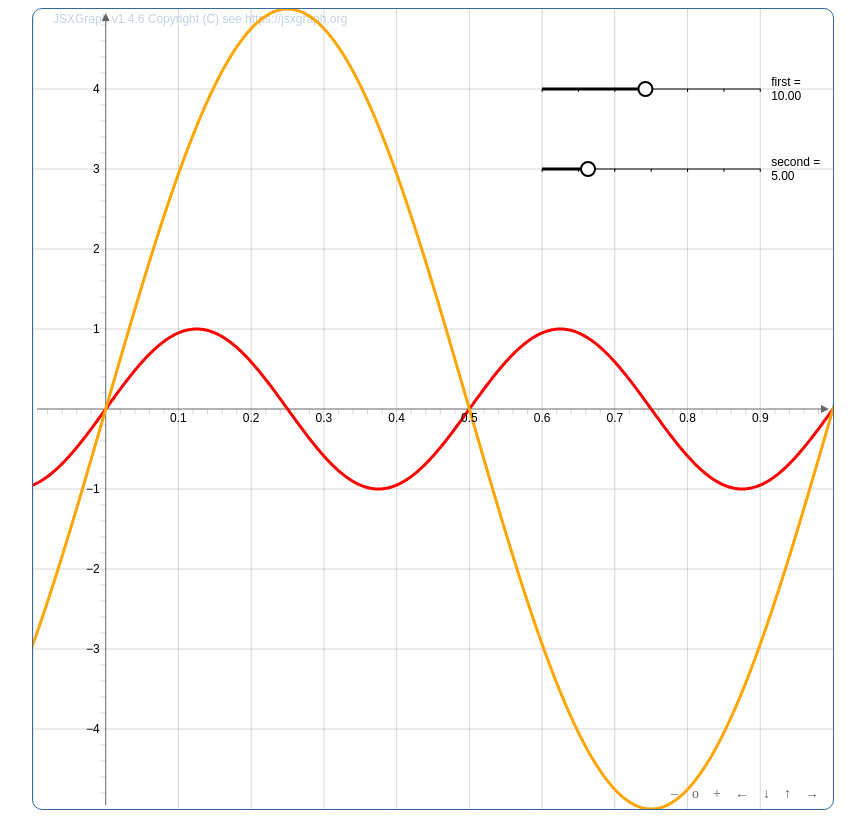
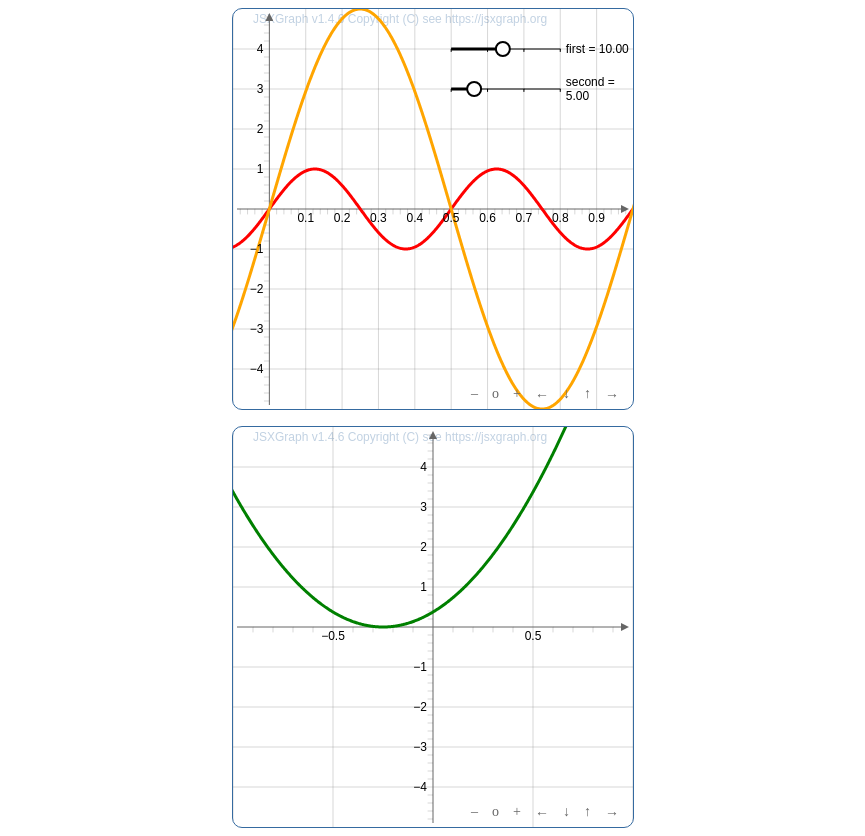
Before and after one commit to luphord/interactive-plots, a plain HTML site: page index.html in a window 1280 px wide. Shown: the whole page, without its empty margins (207-1072 px from the left). Drawn offline with Linux system fonts and the light colour scheme.

Commit message:
add second chart with quadratic function from previous example

```diff
--- a/index.html
+++ b/index.html
@@ -10,14 +10,23 @@
   </head>
   <body>
 
-  <div id="jxgbox" class="jxgbox" style="max-width:800px; margin: auto; aspect-ratio: 1/1;"></div>
+  <div id="jxgbox" class="jxgbox" style="max-width:400px; margin: auto; aspect-ratio: 1/1;"></div>
+  <div id="jxgbox2" class="jxgbox" style="max-width:400px; margin: auto; margin-top: 1em; aspect-ratio: 1/1;"></div>
+
 
   <script>
     var board = JXG.JSXGraph.initBoard('jxgbox', {boundingbox: [-0.1, 5, 1, -5], axis: true});
-    var first = board.create('slider',[[0.6, 4], [0.9, 4], [1, 10, 20]], {name: 'first'});
-    var second = board.create('slider',[[0.6, 3], [0.9, 3], [1, 5, 20]], {name: 'second'});
+    var first = board.create('slider',[[0.5, 4], [0.8, 4], [1, 10, 20]], {name: 'first'});
+    var second = board.create('slider',[[0.5, 3], [0.8, 3], [1, 5, 20]], {name: 'second'});
     board.create('functiongraph', [t => Math.sin(2 * Math.PI * t * first.Value() / 5)], {strokecolor: 'red', strokewidth: 3});
     board.create('functiongraph', [t => second.Value() * Math.sin(2 * Math.PI * t)], {strokecolor: 'orange', strokewidth: 3});
+
+    var board2 = JXG.JSXGraph.initBoard('jxgbox2', {boundingbox: [-1, 5, 1, -5], axis: true});
+    board2.create(
+      'functiongraph',
+      [t => (first.Value() - 4) * Math.pow(t - (second.Value() - 10) / 20, 2)],
+      {strokecolor: 'green', strokewidth: 3}
+    );
   </script>
 
   </body>
```
